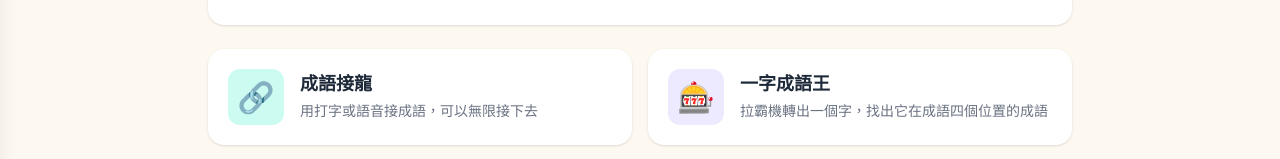
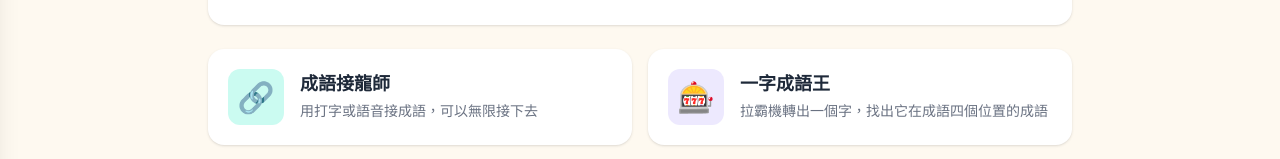
Before and after one commit to icelog-TU/Justin-Learning-App, a React (Vite) app: page /notebook in a window 1280 px wide. Shown: the part 181-340 px from the top of the page. Built offline with nearby package versions, Linux system fonts and the light colour scheme; no server answers; the database is empty.

Commit message:
Rename idiom chain feature

```diff
--- a/src/components/Layout.tsx
+++ b/src/components/Layout.tsx
@@ -6,7 +6,7 @@ import CelebrationOverlay from './CelebrationOverlay';
 
 const NAV_ITEMS = [
   { to: '/', label: '首頁', icon: '🏠', end: true },
-  { to: '/idioms/chain', label: '成語接龍', icon: '🔗' },
+  { to: '/idioms/chain', label: '成語接龍師', icon: '🔗' },
   { to: '/idioms/association', label: '一字成語王', icon: '🎰' },
   { to: '/guwen', label: '古文破譯家', icon: '🏺' },
   { to: '/idioms', label: '成語卡片', icon: '📖' },
--- a/src/pages/ChainLinksDetailPage.tsx
+++ b/src/pages/ChainLinksDetailPage.tsx
@@ -27,7 +27,7 @@ export default function ChainLinksDetailPage() {
       </Link>
 
       <div>
-        <h2 className="text-xl font-bold text-gray-800">🔗 成語接龍紀錄</h2>
+        <h2 className="text-xl font-bold text-gray-800">🔗 成語接龍師紀錄</h2>
         <p className="text-sm text-gray-500">看看每一天接了哪些成語。</p>
       </div>
 
--- a/src/pages/Home.tsx
+++ b/src/pages/Home.tsx
@@ -6,7 +6,7 @@ const CARDS = [
   {
     to: '/idioms/chain',
     icon: '🔗',
-    title: '成語接龍',
+    title: '成語接龍師',
     desc: '用打字或語音接成語，可以無限接下去',
     color: 'bg-teal-100 text-teal-700',
   },
--- a/src/pages/IdiomAssociationGame.tsx
+++ b/src/pages/IdiomAssociationGame.tsx
@@ -258,7 +258,7 @@ export default function IdiomAssociationGame() {
     setRoundComplete(true);
     setShowCelebration(true);
 
-    // Each row's own reward was already paid out in handleSubmitRow (same rate as 成語接龍's per-idiom
+    // Each row's own reward was already paid out in handleSubmitRow (same rate as 成語接龍師's per-idiom
     // reward). On top of that: solving all 4 positions earns an extra completion bonus, and — only the
     // first time this exact character is fully cracked — it may also cross a new milestone in the
     // 已破解的字 collection, which pays out its own escalating bonus.
--- a/src/pages/IdiomChainGame.tsx
+++ b/src/pages/IdiomChainGame.tsx
@@ -338,7 +338,7 @@ export default function IdiomChainGame() {
   return (
     <div className="space-y-4">
       <div>
-        <h2 className="text-xl font-bold text-gray-800">成語接龍</h2>
+        <h2 className="text-xl font-bold text-gray-800">成語接龍師</h2>
         <p className="text-sm text-gray-500">
           接一個開頭是這個字、或是<span className="font-semibold text-teal-600">讀音相同</span>的成語，可以無限接下去！
         </p>
--- a/src/pages/NotebookPage.tsx
+++ b/src/pages/NotebookPage.tsx
@@ -16,7 +16,7 @@ export default function NotebookPage() {
 
       {bookmarks.length === 0 ? (
         <div className="bg-white rounded-2xl shadow p-8 text-center text-gray-400 text-sm">
-          還沒有收藏任何成語喔！在「成語接龍」的提示卡片或接龍紀錄上按 ☆ 就可以收藏。
+          還沒有收藏任何成語喔！在「成語接龍師」的提示卡片或接龍紀錄上按 ☆ 就可以收藏。
         </div>
       ) : (
         <div className="space-y-3">
--- a/src/pages/ProgressPage.tsx
+++ b/src/pages/ProgressPage.tsx
@@ -163,7 +163,7 @@ export default function ProgressPage() {
       </div>
 
       <div className="bg-white rounded-2xl shadow p-5">
-        <h3 className="font-bold text-gray-800 mb-2">📜 成語接龍歷史紀錄</h3>
+        <h3 className="font-bold text-gray-800 mb-2">📜 成語接龍師歷史紀錄</h3>
         <p className="text-sm text-gray-600 mb-3">
           已經玩了 {data.chainRoundHistory.length} 輪，點一輪可以展開看接了哪些成語
         </p>
```
Also changed, not shown: 1 other file (tests, documents, lock files or other folders).
